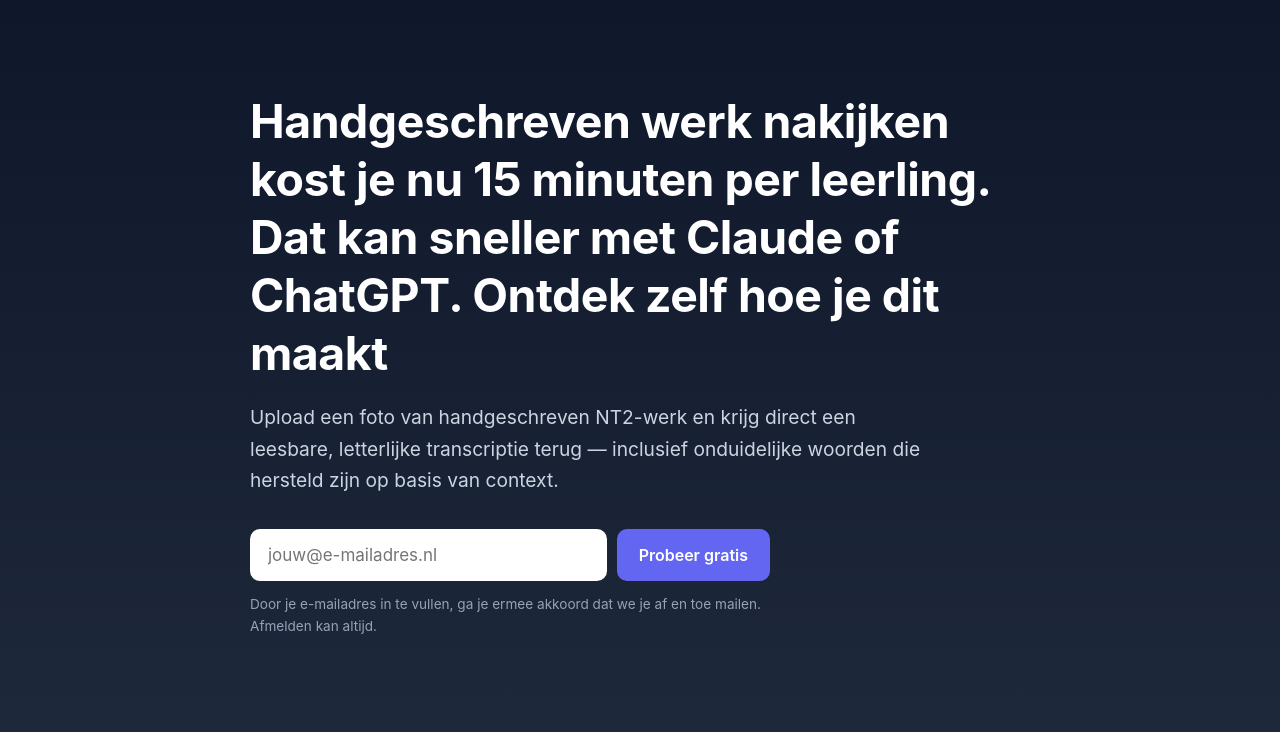
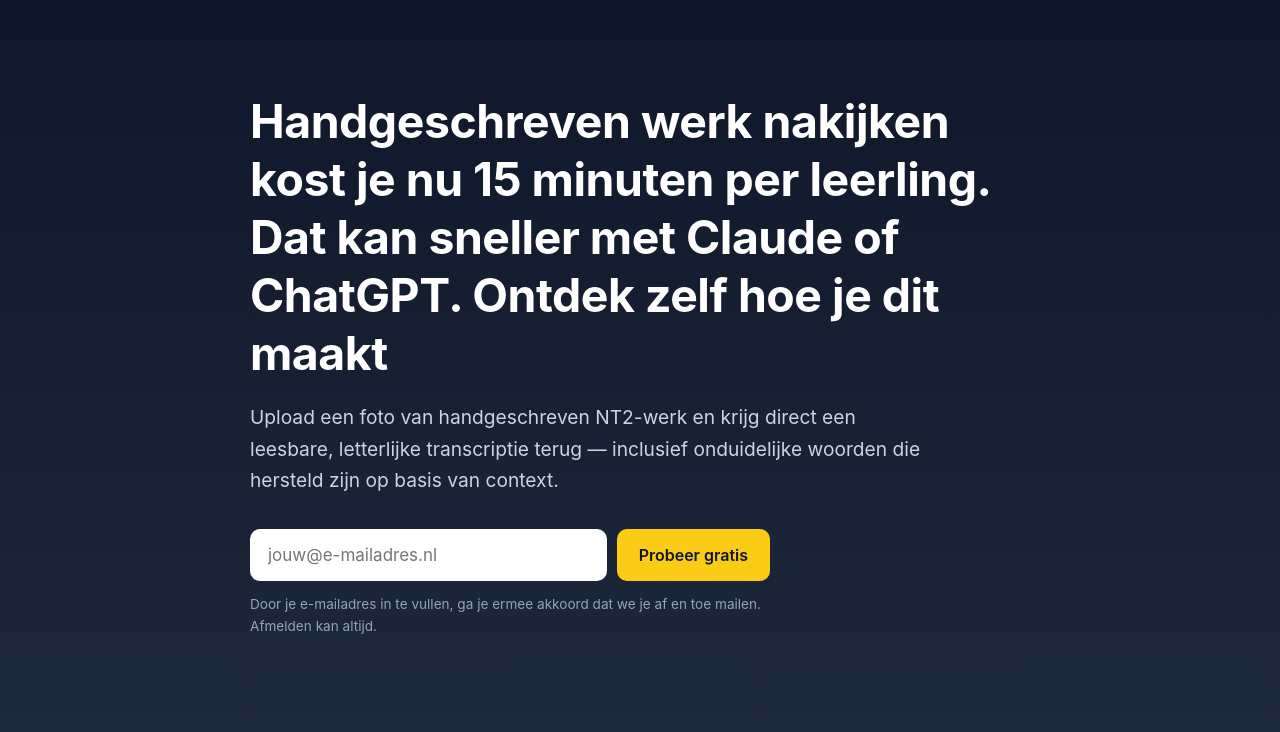
Before and after one commit to virgilbawel/handschrift_app, a website: page public/index.html in a window 1280 px wide. Shown: the part 68-800 px from the top of the page. Drawn offline with Linux system fonts and the light colour scheme.

Commit message:
Probeer gratis-knop in hero geel

```diff
--- a/public/styles.css
+++ b/public/styles.css
@@ -90,7 +90,8 @@
   font: inherit; color: var(--navy-900);
   background: #fff; border: 2px solid transparent; border-radius: 10px;
 }
-.email-form .btn { min-height: 52px; }
+.email-form .btn { min-height: 52px; color: var(--navy-900); background: #facc15; }
+.email-form .btn:hover { background: #eab308; }
 .hero .form-error { color: #fca5a5; }
 .form-note { font-size: 0.85rem; color: #94a3b8; margin-top: 0.75rem; max-width: 520px; }
 .form-error { color: var(--red); font-weight: 500; margin: 0.75rem 0 0; }
```
